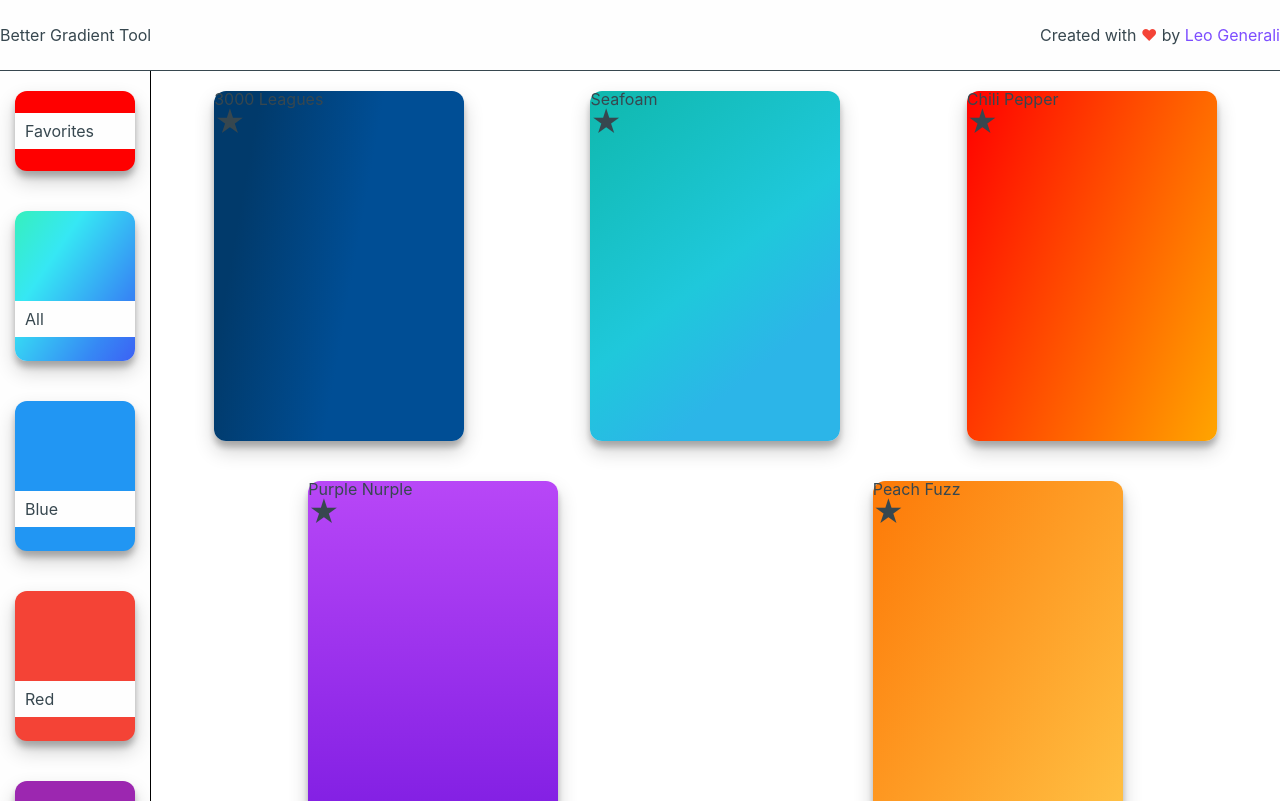
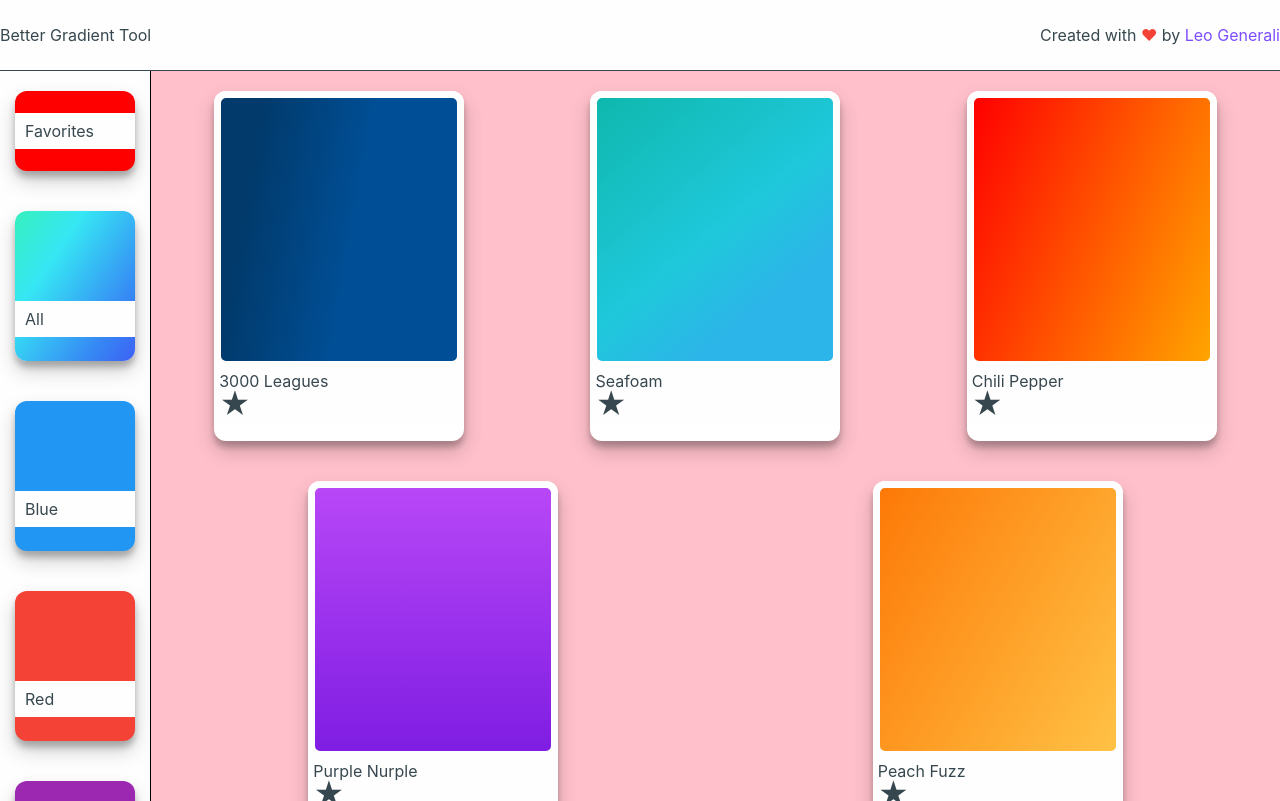
Before and after one commit to leo-generali/better-gradient-tool, a React (Create React App) app: page / in a window 1280 px wide. Built offline with nearby package versions, Linux system fonts and the light colour scheme.

Commit message:
Update styling to closer resemble Pantone cards 🌈

```diff
--- a/src/components/App.js
+++ b/src/components/App.js
@@ -59,7 +59,7 @@ class App extends Component {
 		return (
 			<div className="app">
 				<Header />
-					<div className="body">
+					<main className="body">
 						<ColorPicker
 							tags={this.state.tags}
 							filterGradients={this.filterGradients}
@@ -70,7 +70,7 @@ class App extends Component {
 							currentGradients={this.state.currentGradients}
 							addToFavorites={this.addToFavorites}
 						/>
-					</div>
+					</main>
 			</div>
 		);
 	}
--- a/src/components/Favorites.js
+++ b/src/components/Favorites.js
@@ -3,8 +3,8 @@ import React, { Component } from 'react';
 class Favorites extends Component {
 	render() {
 		return (
-			<div className="card favorites" onClick={this.props.showFavorites}>
-				<p className="favorites-text">Favorites</p>
+			<div className="card tag favorites" onClick={this.props.showFavorites}>
+				<p className="favorites__text">Favorites</p>
 			</div>
 		)
 	};
--- a/src/components/GradientCard.js
+++ b/src/components/GradientCard.js
@@ -46,13 +46,20 @@ class GradientCard extends Component {
 		const faved = this.props.faved;
 
 		return(
-			<div style={style} ref={name} className="card card__gradient" onClick={() => this.togglePopup(style, name)} >
+			<div ref={name} className="card card__gradient" >
+				<div
+					className="card__color"
+					style={style}
+					onClick={() => this.togglePopup(style, name)}>
+				</div>
+				<div className="card__info">
 					<p className="card__gradient--name">{name}</p>
 					<FavedStar
 						addToFavorites={ this.props.addToFavorites }
 						index={this.props.index}
 						status={faved}
 					/>
+				</div>
 				<Popup name={name} showing={this.state.isOpen} />
 			</div>
 		);
--- a/src/styles/base/_variables.scss
+++ b/src/styles/base/_variables.scss
@@ -6,3 +6,4 @@ $font-stack: -apple-system, BlinkMacSystemFont, "Segoe UI", Roboto, Helvetica, A
 
 $white: #FEFEFE;
 $black: #37474F;
+$border-radius: 12px;
--- a/src/styles/components/_app.scss
+++ b/src/styles/components/_app.scss
@@ -8,6 +8,7 @@
 }
 
 .body {
+	background: pink;
 	display: flex;
 	height: 100%;
 	max-height: calc(100vh - 70px)
--- a/src/styles/components/_card.scss
+++ b/src/styles/components/_card.scss
@@ -15,10 +15,10 @@ $card-width: 120px;
 
 	background-color: white;
     @include box_shadow(3);
-    border-radius: 12px;
+    border-radius: $border-radius;
 
     &:hover {
-        cursor: pointer;
+
         transition: 300ms;
         transform: translateY(-1px);
         @include box_shadow(5);
--- a/src/styles/components/_colorpickercard.scss
+++ b/src/styles/components/_colorpickercard.scss
@@ -3,6 +3,7 @@
 // \*------------------------------------*/
 
 .tag {
+    cursor: pointer;
 
 	&--all {
 		background: linear-gradient(124deg, #f44336, #f4a236, #e7f436, #88f436, #36f443, #36f4a2, #36e7f4, #3688f4, #4336f4, #a236f4, #f436e7,#f43688 );
@@ -38,7 +39,6 @@
 		background: #FFD700;
 	}
 
-
 	&--blue {
 		background: #2196F3;
 	}
--- a/src/styles/components/_favedstar.scss
+++ b/src/styles/components/_favedstar.scss
@@ -1,7 +1,15 @@
+// /*------------------------------------*\
+//     Favorites Star
+// \*------------------------------------*/
+
 .favorites-star {
 	font-size: 30px;
 
 	&--faved {
 		color: #FFC107;
 	}
+
+	&:hover {
+		cursor: pointer;
+	}
 }
--- a/src/styles/components/_favorites.scss
+++ b/src/styles/components/_favorites.scss
@@ -10,7 +10,7 @@ $favorites-height: 80px;
 	background: red;
 }
 
-.favorites-text {
+.favorites__text {
 	background: $white;
 	padding: 10px;
 	transform: translateY(22px);
--- a/src/styles/components/_gradientcard.scss
+++ b/src/styles/components/_gradientcard.scss
@@ -2,13 +2,30 @@
 //     Gradient Picker
 // \*------------------------------------*/
 
-.card__gradient {
-    position: relative;
+.card {
 
-    &--name {
+	&__gradient {
     	position: relative;
+	}
+
+
+    &__color {
+        border-radius: $border-radius;
+        height: 75%;
+        border: 7px solid $white;
+    }
+
+    &__info {
+        padding: 5px;
+        background-color: $white;
+
+        &:hover {
+            cursor: default;
+        }
     }
 }
+
+
 
 @media (min-width: 600px) {
 	.card__gradient {
```
Lines whose indentation alone changed are shown as unchanged.
